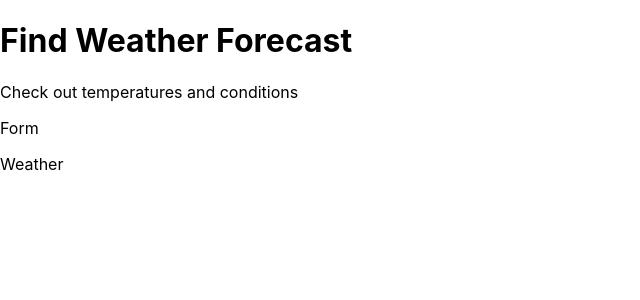
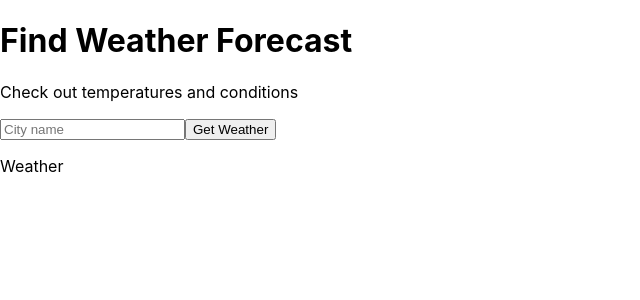
Before and after one commit to gainaa/weather-app, a React (Create React App) app: page / in a window 1280 px wide. Shown: the top 300 px of the page, without its empty margins (0-640 px from the left). Built offline with nearby package versions, Linux system fonts and the light colour scheme.

Commit message:
created a form

```diff
--- a/src/App.js
+++ b/src/App.js
@@ -12,6 +12,7 @@ class App extends React.Component {
         const api_call = await fetch(`http://api.openweathermap.org/data/2.5/forecast?q=Bardo,PL&       appid=${API_KEY}&units=metric`);
         // każda odpowiedź, którą otrzymamy od API ma być konwertowana do json
         const data = await api_call.json();
+
     }
     render() {
         return (
--- a/src/components/Form/Form.js
+++ b/src/components/Form/Form.js
@@ -3,9 +3,10 @@ import React from 'react';
 class Form extends React.Component {
     render() {
         return (
-            <div>
-                <p>Form</p>
-            </div>
+            <form>
+                <input type='text' name='city' placeholder='City name' />
+                <button>Get Weather</button>
+            </form>
         )
     }
 };
```
